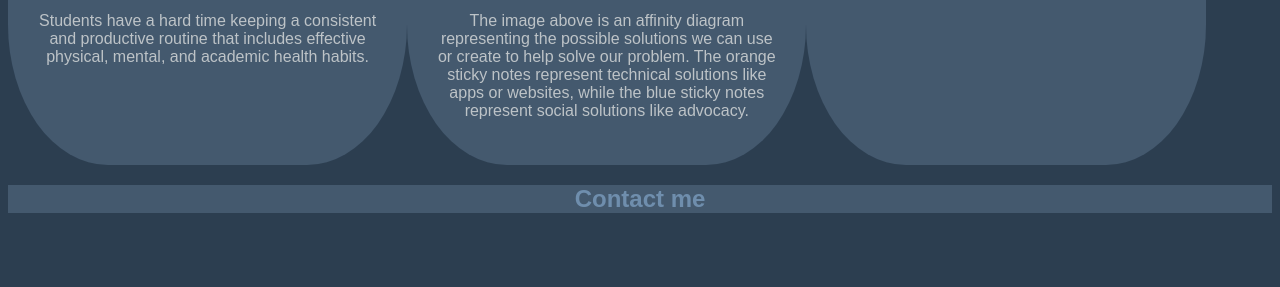
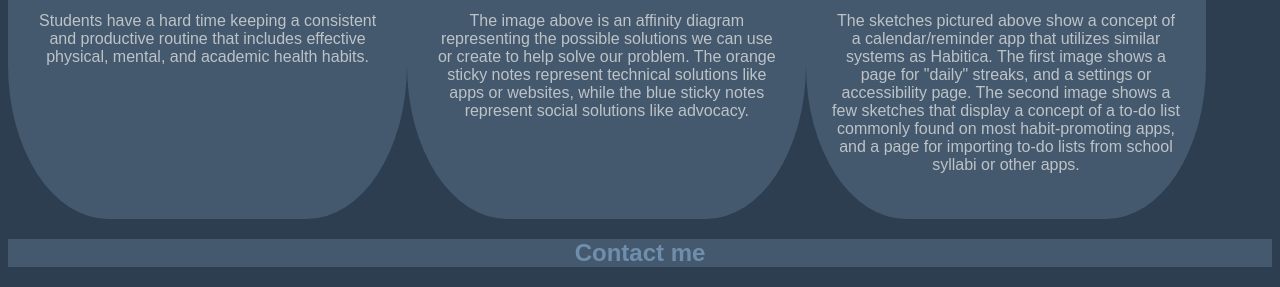
Before and after one commit to NATHALEV/NATHALEV.github.io, a plain HTML site: page index.html in a window 1280 px wide. Shown: the part 778-1065 px from the top of the page. Before the commit the page ends 1011 px from the top, so only its background shows below. Drawn offline with Linux system fonts and the light colour scheme.

Commit message:
added sketch descriptions

```diff
--- a/index.html
+++ b/index.html
@@ -42,6 +42,9 @@
             <section class="project">
                 <a href="files/Sketches.pdf"><h3>Sketches</h3></a>
                 <a href="files/Sketches.pdf"><img src="images/Sketches_IMG.png"></a>
+                <p>The sketches pictured above show a concept of a calendar/reminder app that utilizes similar systems as Habitica. The first image shows a page for "daily" streaks,
+                    and a settings or accessibility page. The second image shows a few sketches that display a concept of a to-do list commonly found on most habit-promoting apps, and a page for
+                    importing to-do lists from school syllabi or other apps. </p>
             </section>
         </div>
         <div class="contacts">
```
